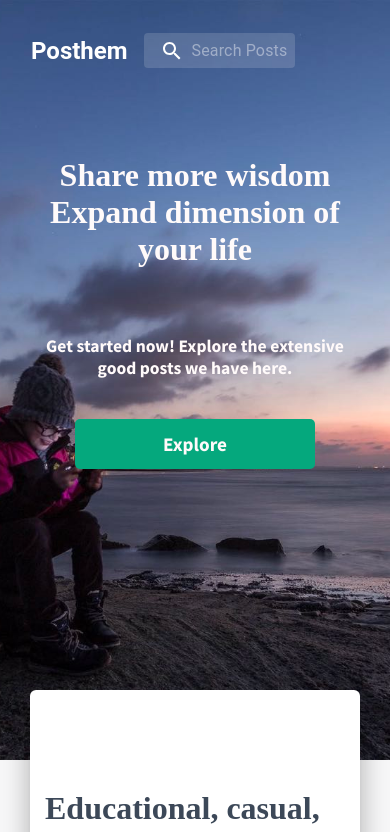
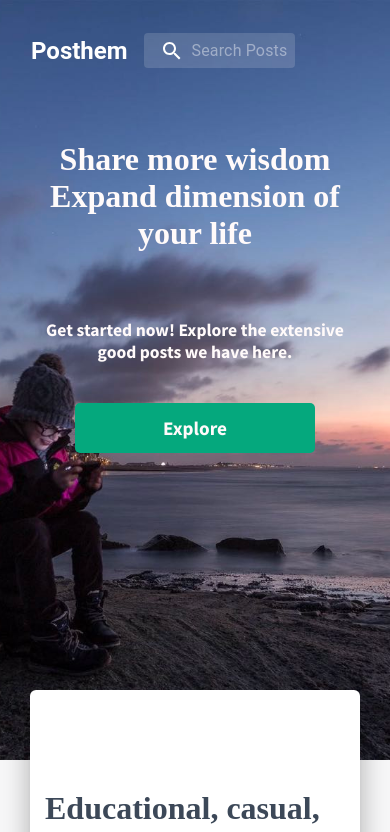
Before and after one commit to xuzhe0205/intellihoods-react, a React (Create React App) app: page / in a window 390 px wide. Shown: the top 832 px of the page. Built offline with nearby package versions, Linux system fonts and the light colour scheme; the HTML template or start-up script is replaced by a standard one.

Commit message:
added media query for landing page

```diff
--- a/src/asset/jss/material-kit-react/views/components.js
+++ b/src/asset/jss/material-kit-react/views/components.js
@@ -5,11 +5,14 @@ const componentsStyle = {
   brand: {
     color: "#FFFFFF",
     textAlign: "center",
-    "@media (min-width: 577px)": {
-      marginTop: "-16rem",
+    "@media (min-width: 1000px)": {
+      marginTop: "-16rem !important",
     },
-    "@media (max-width: 576px)": {
-      marginTop: "-10rem",
+    "@media screen and (min-height: 810px), screen and (max-height: 1000px)": {
+      marginTop: "-12rem",
+    },
+    "@media screen and (max-height: 700px)": {
+      marginTop: "-5rem",
     },
   },
   title: {
```
